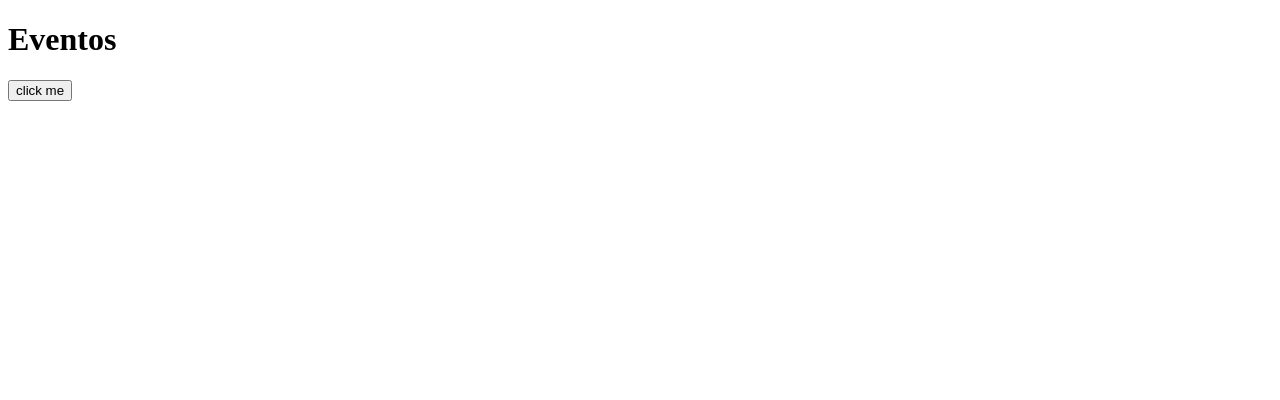
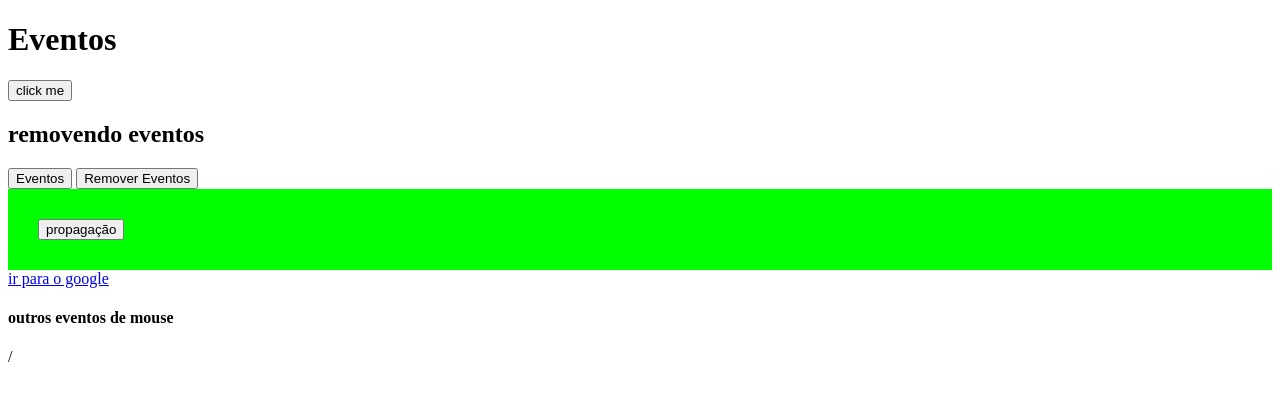
Before and after one commit to GuiLuiz06/JavaScript, a plain HTML site: page JavaScript-main/9_EVENTOS/index.html in a window 1280 px wide. Shown: the top 400 px of the page. Drawn offline with Linux system fonts and the light colour scheme.

Commit message:
new events

```diff
--- a/JavaScript-main/9_EVENTOS/css/style.css
+++ b/JavaScript-main/9_EVENTOS/css/style.css
@@ -1,3 +1,8 @@
 body {
     margin-bottom: 1000px;
 }
+
+#container-btn {
+    padding: 30px;
+    background-color: lime;
+}
--- a/JavaScript-main/9_EVENTOS/index.html
+++ b/JavaScript-main/9_EVENTOS/index.html
@@ -10,5 +10,17 @@
 <body>
     <h1>Eventos</h1>
     <button id="my-buttom">click me</button>
+
+    <h2 id="my-title">removendo eventos</h2>
+    <button id="btn">Eventos</button>
+    <button id="btn-other">Remover Eventos</button>
+
+    <div id="container-btn">
+        <button id="btn-div">propagação</button>
+    </div>
+
+    <a href="https://google.com">ir para o google</a>
+
+    <h4 id="mouse">outros eventos de mouse</h4>
 </body>
-</html>
+</html>/
--- a/JavaScript-main/9_EVENTOS/js/script.js
+++ b/JavaScript-main/9_EVENTOS/js/script.js
@@ -1,7 +1,68 @@
 // 1 - adicionando eventos
-const btn = document.querySelector("#my-buttom")
+const btnSecond = document.querySelector("#my-buttom")
 
-btn.addEventListener("click", function() {
+btnSecond.addEventListener("click", function() {
 
     console.log("clicastes aqui")
 })
+
+// 2 - removendo eventos
+const btn = document.querySelector("#btn")
+
+function imprimindoMsg() {
+    console.log("clicou")
+}
+btn.addEventListener("click", imprimindoMsg)
+
+const threeBtn = document.querySelector("#btn-other")
+
+threeBtn.addEventListener("click", () => {
+    console.log("O evento foi removido com sucesso!")
+    btn.removeEventListener("click", imprimindoMsg)
+})
+
+// 3 - argumento do evento
+const myTitle = document.querySelector("#my-title")
+
+myTitle.addEventListener("click", (event) => {
+    console.log(event)
+    console.log(event.offsetX)
+    console.log(event.pointerType)
+    console.log(event.target)
+})
+
+// 4 - propagação
+const containerBtn = document.querySelector("#container-btn")
+const bntInsertdiv = document.querySelector("#btn-div")
+
+containerBtn.addEventListener("click", () => {
+    console.log("evento 1")
+})
+bntInsertdiv.addEventListener("click", (e) => {
+    e.stopPropagation()
+    console.log("evento 2")
+})
+
+// 5 - removendo evento padrão
+const a = document.querySelector("a")
+
+a.addEventListener("click", (e) => {
+    e.preventDefault()
+
+    console.log("removi o evento padrão de ir para o google")
+})
+
+// 6 - evento de tecla
+document.addEventListener("keyup", (e) => {
+    console.log(`você apertou o ${e.key}`)
+})
+document.addEventListener("keyup", (e) => {
+    console.log(`você soltou o ${e.key}`)
+})
+
+// 7 - eventos de mouse
+const eventMouse = document.addEventListener("#mouse")
+
+eventMouse.addEventListener("mousedown", () => {
+    console.log(`segurou o botão do mouse`)
+})
```
